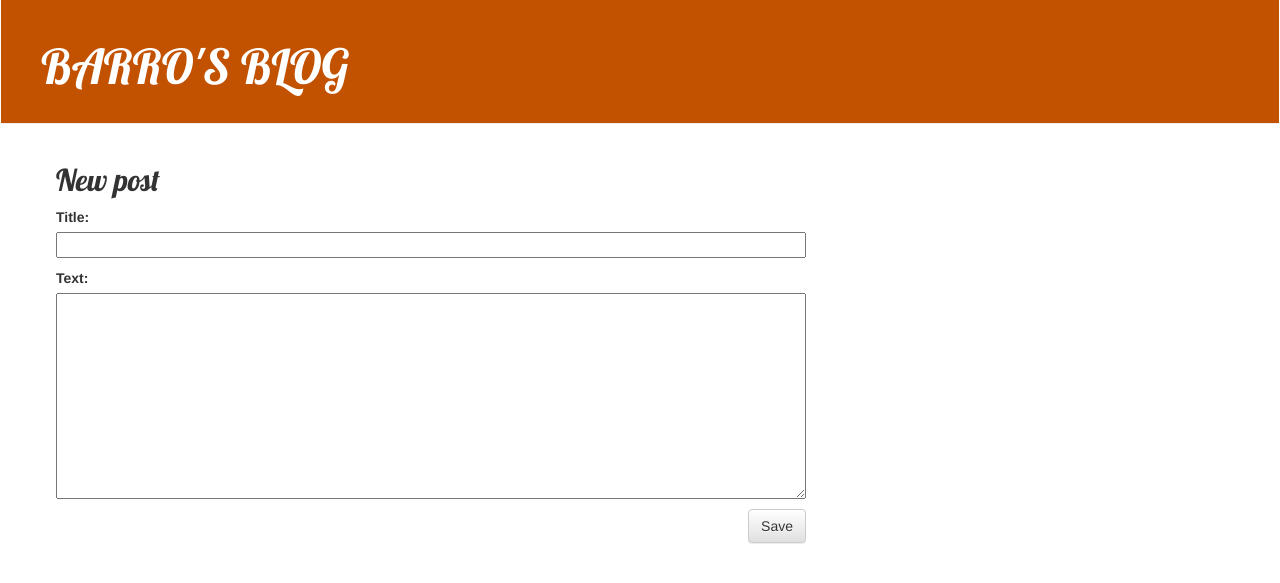
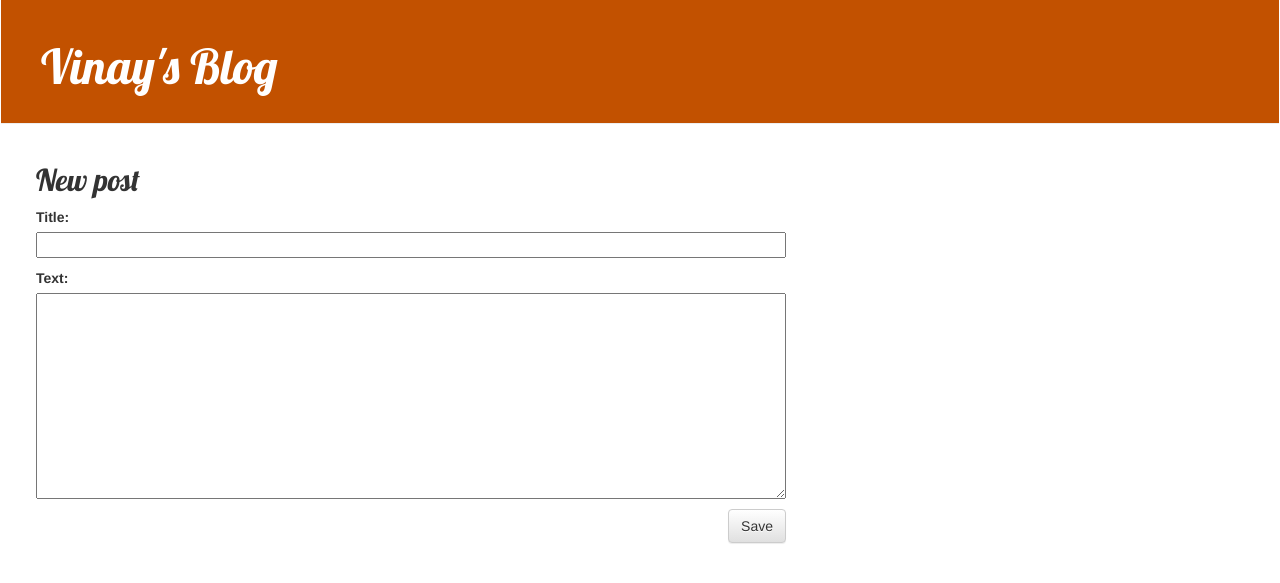
Before and after one commit to 1ky1/my-first-blogg, a Django app: page /post/new/ in a window 1280 px wide. Shown: the top 583 px of the page. Run offline with Django 3.2, Linux system fonts and the light colour scheme; some libraries are stand-ins or nearby versions.

Commit message:
Upgraded the view little bit and changed the title of blog

```diff
--- a/blog/static/css/blog.css
+++ b/blog/static/css/blog.css
@@ -20,7 +20,7 @@ body {
 }
 
 .content {
-    margin-left: 40px;
+    margin-left: 20px;
 }
 
 h1, h2, h3, h4 {
--- a/blog/templates/blog/base.html
+++ b/blog/templates/blog/base.html
@@ -12,7 +12,7 @@
         	{% if user.is_authenticated %}
             <a href="{% url 'post_new' %}" class="top-menu"><span class="glyphicon glyphicon-plus"></span></a>
             {% endif %}
-            <h1><a href="/">BARRO'S BLOG</a></h1>
+            <h1><a href="/">Vinay's Blog</a></h1>
         </div>
         <div class="content container">
             <div class="row">
```
